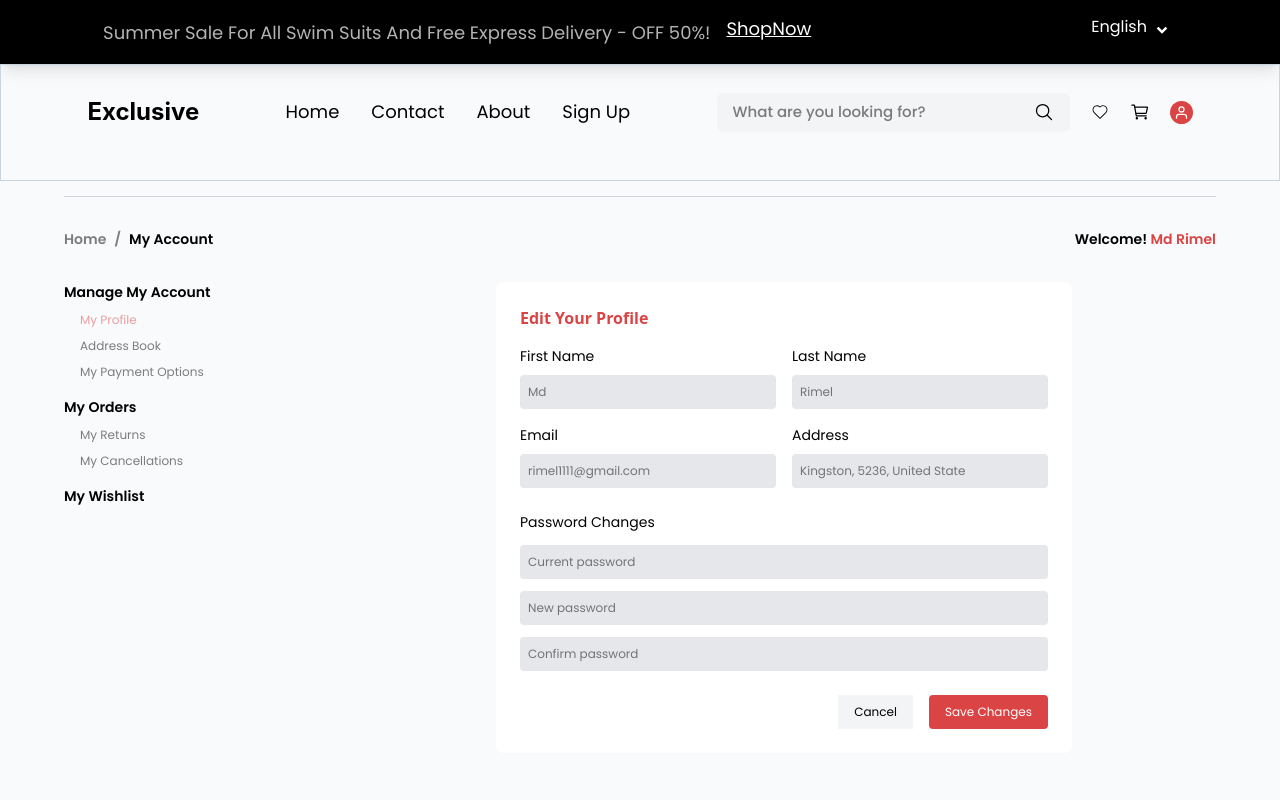
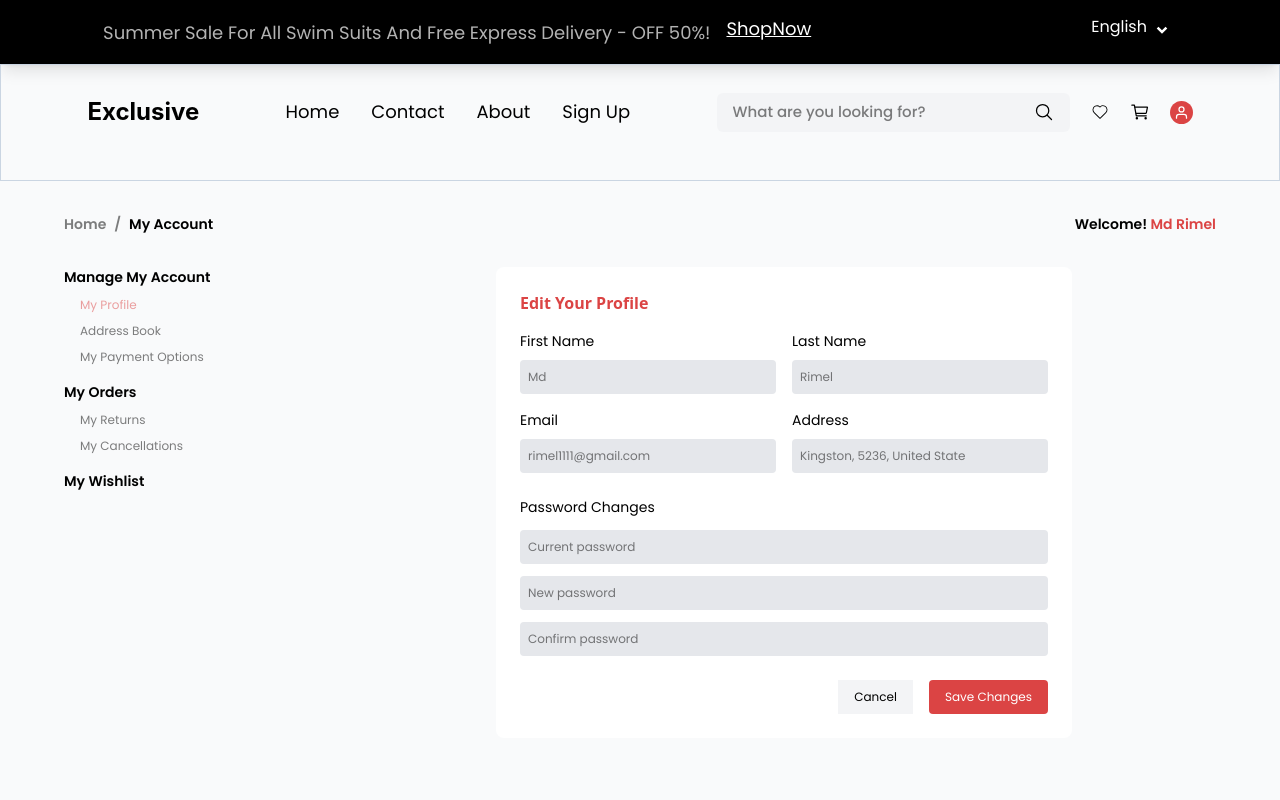
Before and after one commit to OPA6IX1/Declutter, a React (Vite) app: page /contact in a window 1280 px wide. Shown: the top 800 px of the page. Built offline with nearby package versions, Linux system fonts and the light colour scheme; a web font is replaced by a local one.

Commit message:
Hr removal from contact-page

```diff
--- a/src/pages/contact.tsx
+++ b/src/pages/contact.tsx
@@ -1,14 +1,8 @@
-
-
 const AppContact = () => {
   return (
-  <>
-
+    <>
       <main className="w-full min-h-screen flex flex-col justify-center pt-8 pb-10 bg-gray-50">
         <div className="w-[90%] mx-auto">
-
-
-        <hr className="border-gray-300 w-full mt-7"/>
           <div className="flex justify-between md:flex-row py-8">
             <div>
               <h1 className="text-[14px] font-semibold font-[poppins] text-black">
@@ -168,7 +162,6 @@ const AppContact = () => {
           </div>
         </div>
       </main>
-
     </>
   );
 };
```
